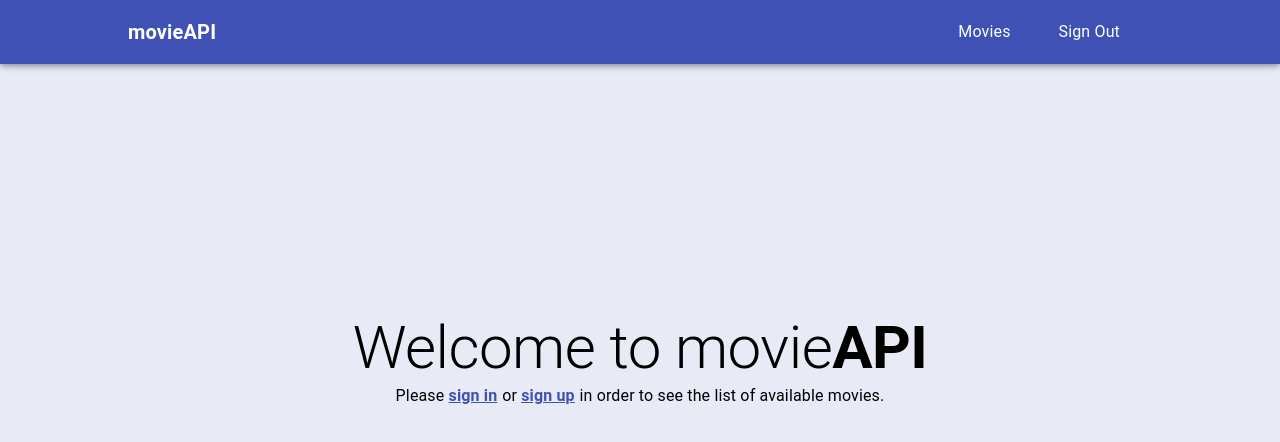
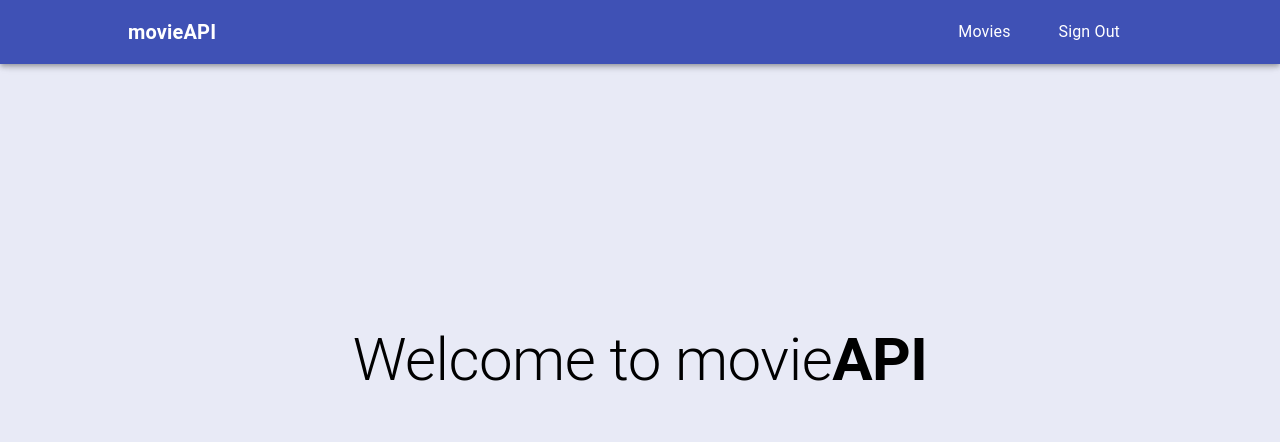
Before and after one commit to juannodeb/movieCLIENT, a React (Create React App) app: page / in a window 1280 px wide. Shown: the top 442 px of the page. Built offline with nearby package versions, Linux system fonts and the light colour scheme; sample sign-in values are in the browser's storage.

Commit message:
feat: Implemented UseAuth on the Root component

```diff
--- a/src/components/Root.js
+++ b/src/components/Root.js
@@ -2,6 +2,7 @@ import React, { useEffect, useState } from 'react';
 import { Link } from 'react-router-dom';
 import { makeStyles } from "@material-ui/core/styles"
 import { Typography, Zoom } from '@material-ui/core';
+import UseAuth from './auth/UseAuth';
 
 const useStyles = makeStyles((theme) => ({
   root: {
@@ -39,20 +40,24 @@ const useStyles = makeStyles((theme) => ({
 }));
 
 const Root = () => {
+  const [isLoggedIn, handleUser, navLinks] = UseAuth();
   const classes = useStyles();
   const [checked, setChecked] = useState(false);
   useEffect(() => {
     setChecked(true);
   },[])
+
   return (
     <Zoom in={checked}>
       <div className={classes.root}>
         <Typography variant="h2" className={classes.title}>Welcome to movie<span className={classes.bold}>API</span></Typography>
-        <Typography variant="body1" className={classes.subtitle}>
-          Please <Link to={'sign_in'} key={'Sign In'} className={classes.links}>sign in</Link>
-          or <Link to={'sign_up'} key={'Sign Up'} className={classes.links}>sign up</Link>
-          in order to see the list of available movies.
-        </Typography>
+        { !isLoggedIn ? (
+          <Typography variant="body1" className={classes.subtitle}>
+            Please <Link to={'sign_in'} key={'Sign In'} className={classes.links}>sign in</Link>
+            or <Link to={'sign_up'} key={'Sign Up'} className={classes.links}>sign up</Link>
+            in order to see the list of available movies.
+          </Typography>
+        ): (<></>) }
       </div>
     </Zoom>
   )
```
